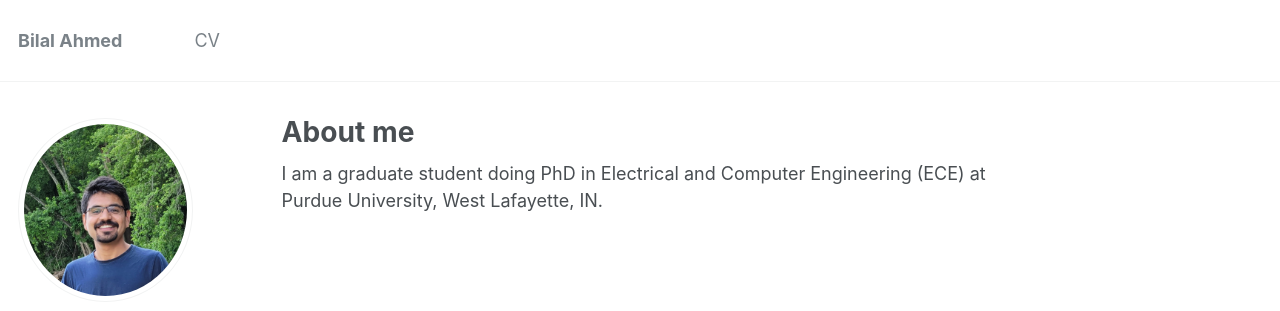
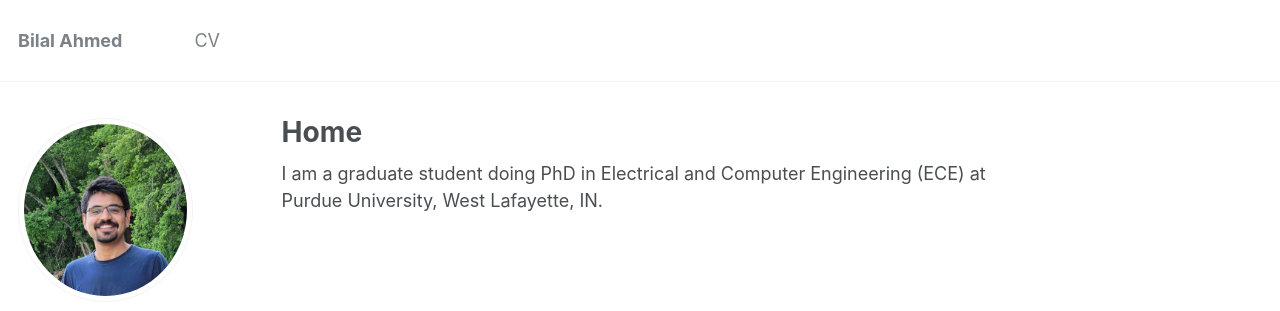
Before and after one commit to bilalhsp/bilalhsp.github.io, a Jekyll site: the page built from _pages/home.md, in a window 1280 px wide. Shown: the top 311 px of the page. Built offline with Jekyll 4.4.1, drawn with Linux system fonts in a browser that asks for light colours; some web fonts are replaced.

Commit message:
first change on main

```diff
--- a/_pages/home.md
+++ b/_pages/home.md
@@ -1,6 +1,6 @@
 ---
 permalink: /
-title: "About me"
+title: "Home"
 excerpt: "Home"
 author_profile: true
 header:
```
Also changed, not shown: _pages/about.md (+2 -2 lines).
